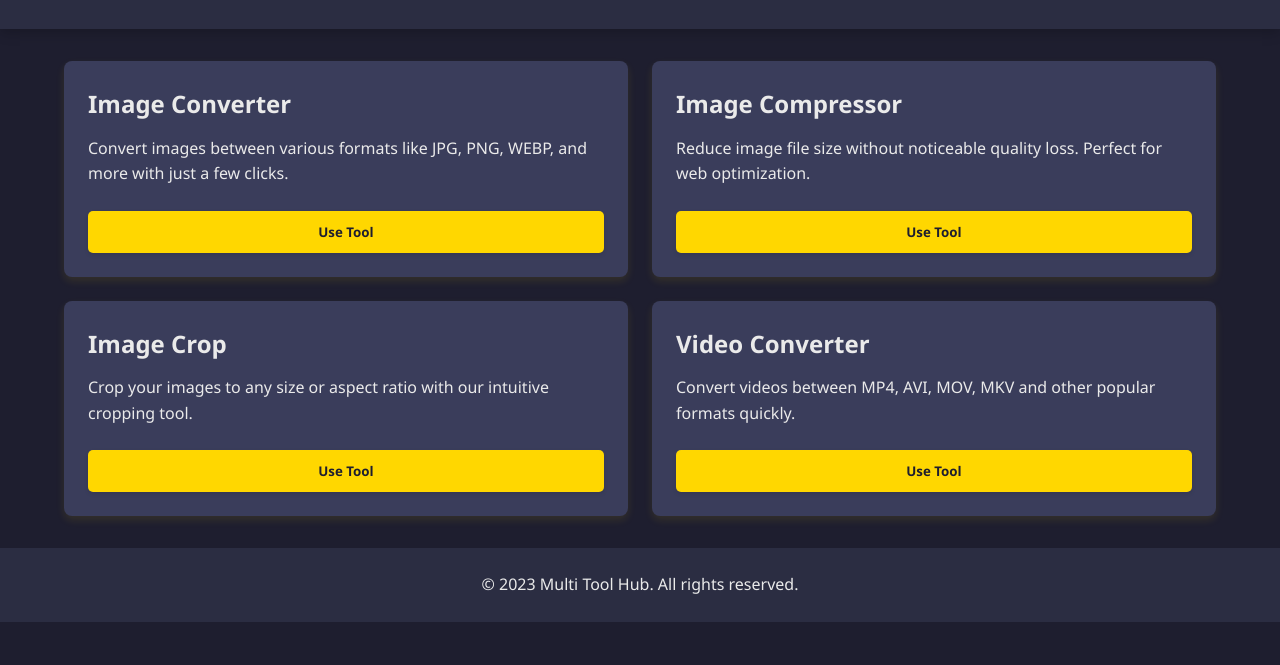
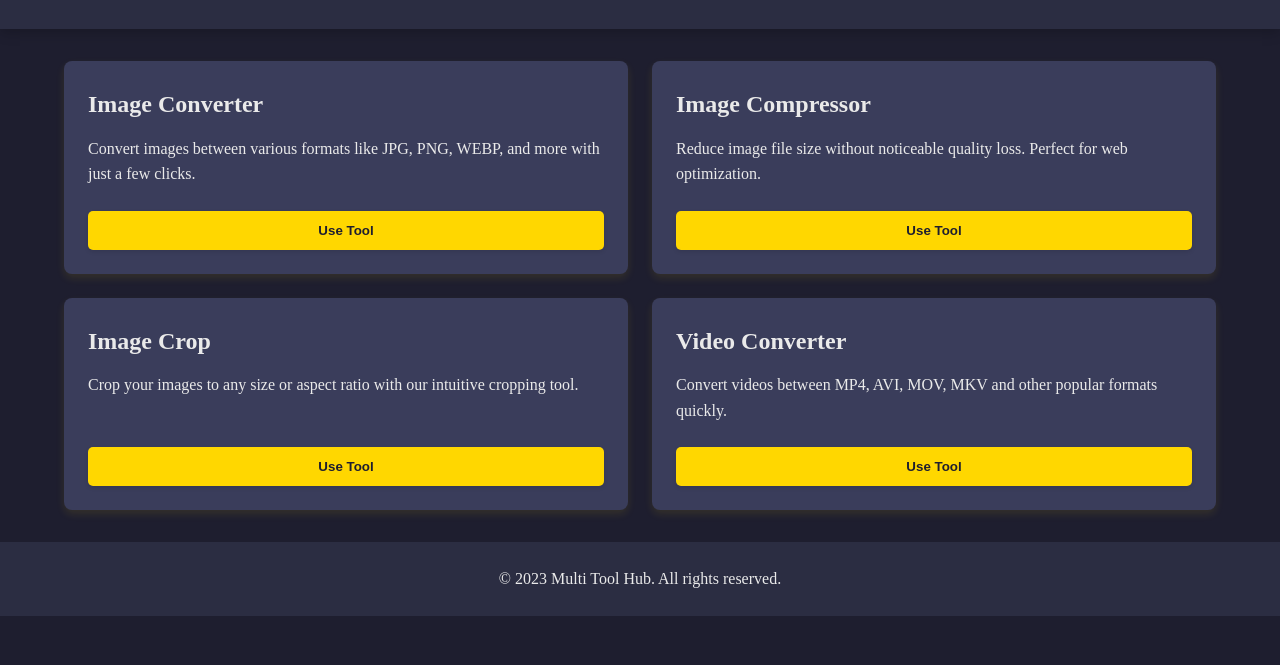
Before and after one commit to monu776kumar/Swifttool, a plain HTML site: page index.html in a window 1280 px wide. Shown: the part 135-800 px from the top of the page. Drawn offline with Linux system fonts and the light colour scheme.

Commit message:
Update index.html

```diff
--- a/index.html
+++ b/index.html
@@ -10,7 +10,8 @@
             margin: 0;
             padding: 0;
             box-sizing: border-box;
-            font-family: 'Segoe UI', Tahoma, Geneva, Verdana, sans-serif;
+            f
+             ont-family: 'Segoe UI', Tahoma, Geneva, Verdana, sans-serif;
         }
 
         body {
@@ -162,7 +163,7 @@
             <div class="tool-card">
                 <h2>Video Converter</h2>
                 <p>Convert videos between MP4, AVI, MOV, MKV and other popular formats quickly.</p>
-                <button class="btn" onclick="redirectToTool('Video Converter')">Use Tool</button>
+                <button class="btn" onclick="window.location.href='Video converter.html'">Use Tool</button>
             </div>
         </div>
     </main>
```
